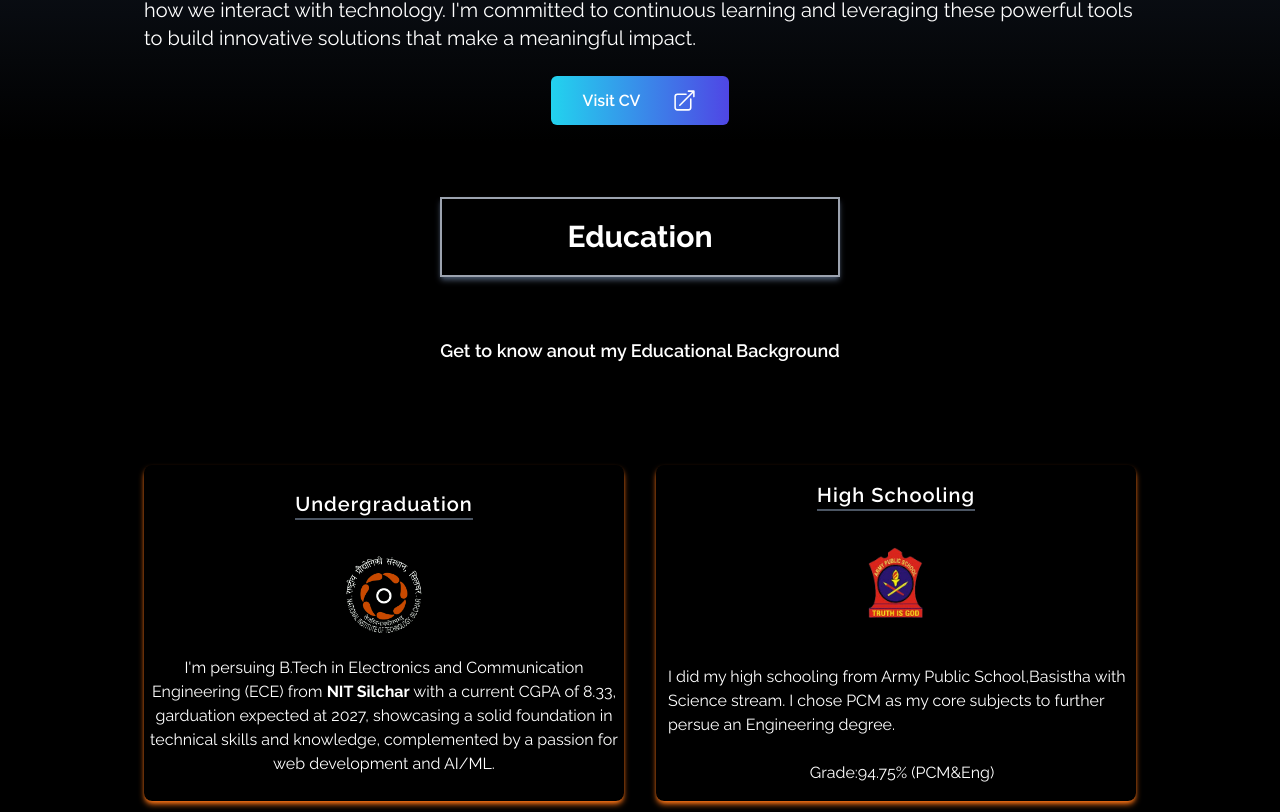
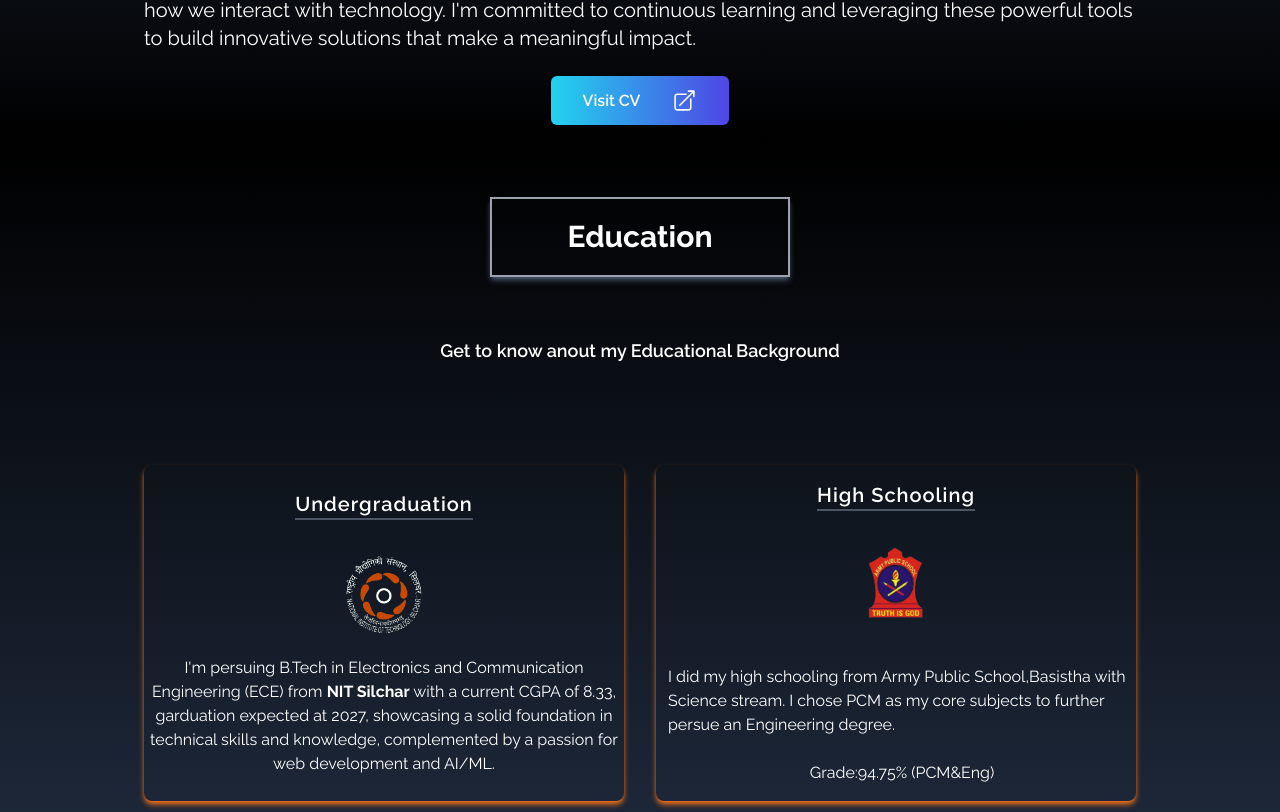
Before and after one commit to indranuj17/Portfolio, a React (Create React App) app: page / in a window 1280 px wide. Shown: the part 1128-1940 px from the top of the page. Built offline with nearby package versions, Linux system fonts and the light colour scheme.

Commit message:
Update Edu.jsx

```diff
--- a/src/Components/Edu.jsx
+++ b/src/Components/Edu.jsx
@@ -4,10 +4,10 @@ import Nit from '../assets/Nit.png'
 import Aps from '../assets/Apsb.png'
 const Edu = () => {
   return (
-    <div id="Edu" name="edu" className='bg-black h-200vh w-full text-white'>
+    <div id="Edu" name="edu" className='bg-gradient-to-b from-black to-slate-800 h-200vh w-full text-white'>
         <div className='max-w-screen-lg flex flex-col justify-center items-center m-auto p-4 w-full h-full'>
             <div className='pb-8 flex flex-col justify-center mt-10'>
-            <button className='border-solid border-2 border-gray-400 bg-transparent text-3xl font-bold z-10 cursor-default px-12 py-5 shadow-md shadow-slate-600'>Education</button>
+            <button className='border-solid border-2 border-gray-400 bg-transparent text-3xl font-bold z-10 cursor-default px-5 py-5 shadow-md shadow-slate-600 w-3/4 mx-auto'>Education</button>
             <p className='py-9 text-lg font-semibold mt-6'>Get to know anout my Educational Background</p>
             </div>
             <div className='grid grid-cols-1 sm:grid-cols-2 w-full gap-8 px-12 py-8 sm:px-0 text-center'>
```
